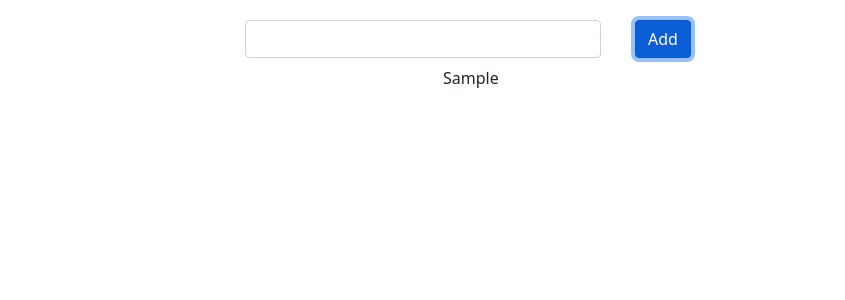
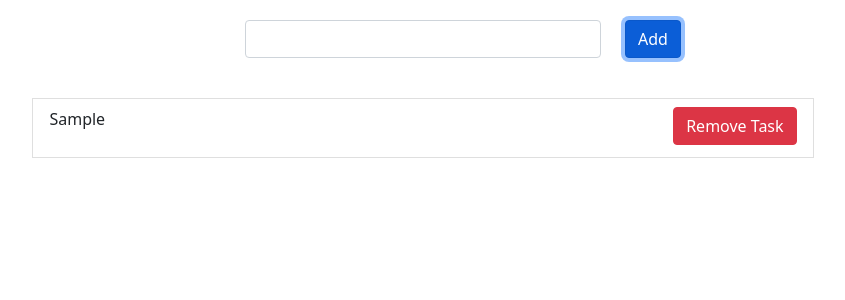
Before and after one commit to koziel101/To-doKeeper, an Angular app in the folder TodoKeeper/: page / in a window 1280 px wide. Both pictures are taken after typing "Sample" into the empty fields and a click on the button "Add". Shown: the top 300 px of the page, without its empty margins (167-1012 px from the left). Built offline with nearby package versions, Linux system fonts and the light colour scheme.

Commit message:
Adjusting the html layout and adding the delete task function

```diff
--- a/TodoKeeper/src/app/app.component.html
+++ b/TodoKeeper/src/app/app.component.html
@@ -1,24 +1,19 @@
 <div class="main-container container">
   <div class="row justify-content-end">
     <div class="col-4">
-      <input [(ngModel)]="newTask" type="text" class="form-control" >
+      <input [(ngModel)]="newTask" type="text" class="form-control">
     </div>
     <div class="col-4">
       <button class="btn btn-primary" (click)="addTask()">Add</button>
     </div>
   </div>
-
-  <div class="row justify-content-end">
-    <div class="col-6">
-
-      <div class="row justify-content-end">
-        <div *ngFor="let task of tasks">
-          <div class="d-flex flex-column">
-            <div class="p-2">{{task}}</div>
-          </div>
-        </div>
+  <div class="container-card">
+    <ul class="list-group" *ngFor="let task of tasks; let i = index">
+      <div class="d-flex justify-content-center">
+        <li class="list-group-item">{{task}}
+          <button class="btn btn-danger" style="float: right;" type="button" (click)="deleteTask(i)">Remove Task</button>
+        </li>
       </div>
-
-    </div>
+    </ul>
   </div>
 </div>
--- a/TodoKeeper/src/app/app.component.ts
+++ b/TodoKeeper/src/app/app.component.ts
@@ -17,4 +17,8 @@ export class AppComponent {
       this.newTask = '';
     }
   }
+
+  public deleteTask(position: number) {
+    this.tasks.splice(position, 1);
 }
+}
--- a/TodoKeeper/src/styles.css
+++ b/TodoKeeper/src/styles.css
@@ -1,10 +1,16 @@
 /* You can add global styles to this file, and also import other style files */
 @import "~bootstrap/dist/css/bootstrap.css";
 
-.main-container{
+.main-container {
     margin: 20px;
 }
 
-button{
-    margin-left: 10px;
+.container-card {
+    padding-top: 20px;
 }
+
+.list-group-item {
+    height: 60px;
+    margin-top: 20px;
+    width: 70%;
+}
```
